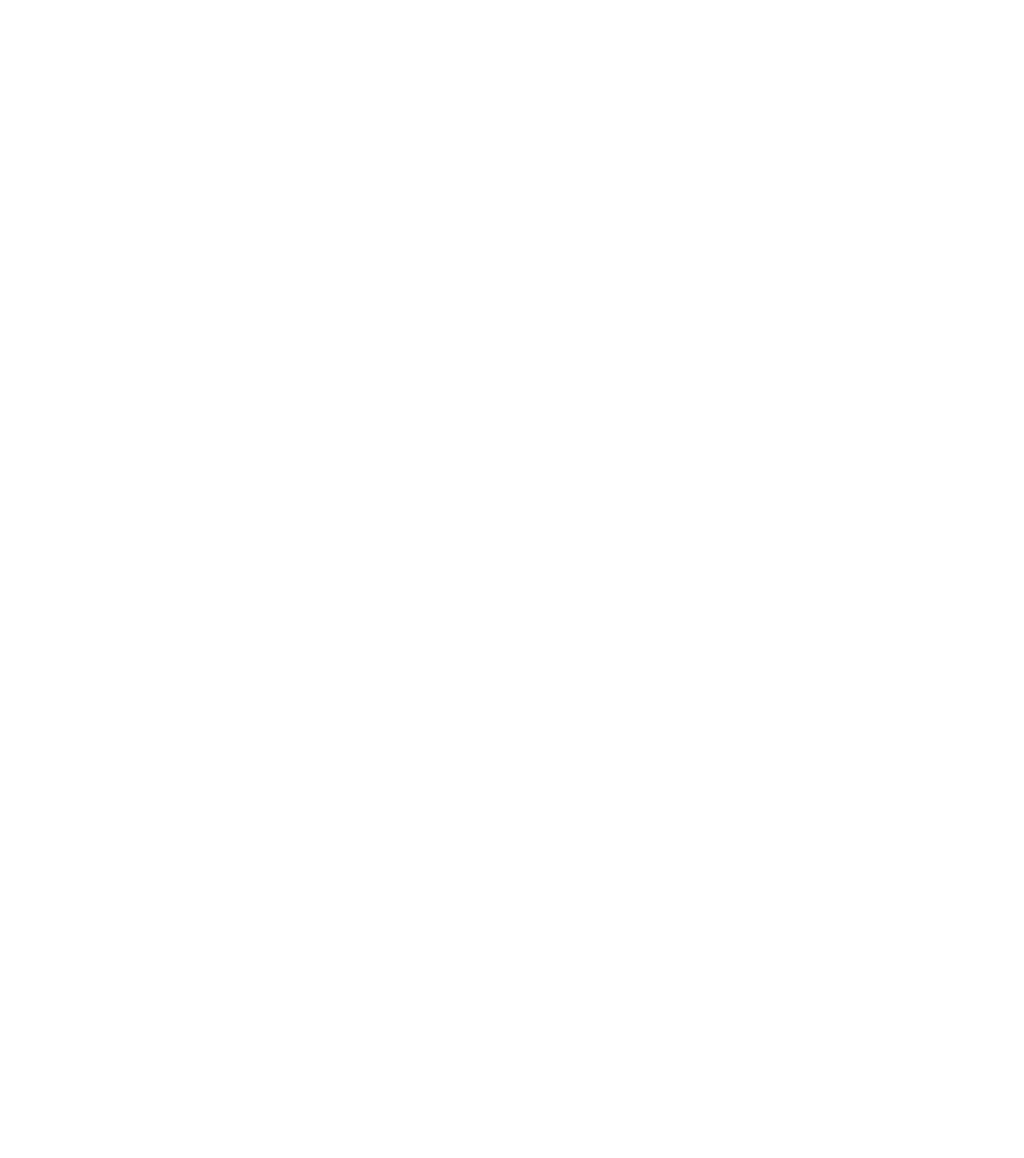
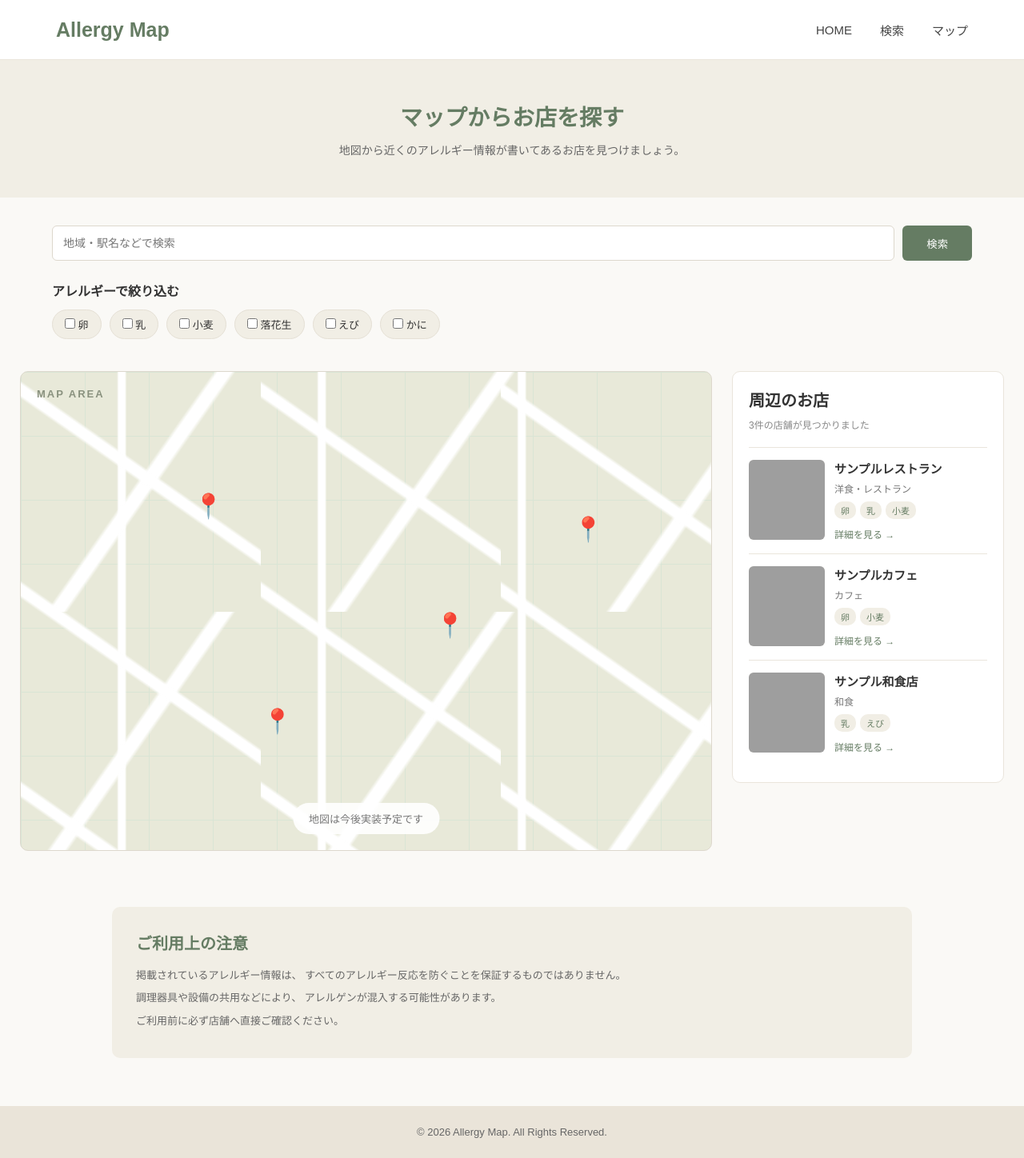
Before and after one commit to nkm-86/allergy-map, a PHP site: page /map.html in a window 1280 px wide. Before the commit the page is empty. Shown: the whole page at 80% size. Before the commit the page ends 800 px from the top, so only its background shows below. Run offline with PHP 8.4, Linux system fonts and the light colour scheme; grey boxes are pictures that could not be loaded.

Commit message:
map仮のひな形作成

```diff
--- a/css/map.css
+++ b/css/map.css
@@ -0,0 +1,368 @@
+
+/* =========================
+   ページタイトル
+========================= */
+
+.map-hero {
+    padding: 50px 20px;
+    text-align: center;
+    background-color: #F1EEE5;
+}
+
+.map-hero h2 {
+    color: #657C63;
+    font-size: 28px;
+    margin-bottom: 12px;
+}
+
+.map-hero p {
+    color: #666666;
+    font-size: 14px;
+}
+
+
+/* =========================
+   検索エリア
+========================= */
+
+.map-search-section {
+    max-width: 1200px;
+    margin: 35px auto;
+    padding: 0 25px;
+}
+
+.map-search-box {
+    display: flex;
+    gap: 10px;
+    margin-bottom: 25px;
+}
+
+.map-search-box input {
+    flex: 1;
+    padding: 13px;
+    border: 1px solid #DDD8CD;
+    border-radius: 6px;
+    font-size: 14px;
+}
+
+.map-search-box button {
+    padding: 0 30px;
+    border: none;
+    border-radius: 6px;
+    background-color: #657C63;
+    color: white;
+    cursor: pointer;
+}
+
+.map-search-box button:hover {
+    background-color: #50664F;
+}
+
+
+/* =========================
+   アレルギーフィルター
+========================= */
+
+.map-filter h3 {
+    font-size: 16px;
+    margin-bottom: 12px;
+}
+
+.map-filter-list {
+    display: flex;
+    flex-wrap: wrap;
+    gap: 10px;
+}
+
+.map-filter-list label {
+    padding: 8px 15px;
+    background-color: #F1EEE5;
+    border: 1px solid #E5E0D5;
+    border-radius: 20px;
+    font-size: 13px;
+    cursor: pointer;
+}
+
+.map-filter-list input {
+    accent-color: #657C63;
+}
+
+
+/* =========================
+   マップ・店舗一覧
+========================= */
+
+.map-content {
+    max-width: 1400px;
+    margin: 40px auto 70px;
+    padding: 0 25px;
+
+    display: grid;
+    grid-template-columns: 1fr 340px;
+    gap: 25px;
+    align-items: start;
+}
+
+
+/* =========================
+   地図エリア（仮）
+========================= */
+
+.map-area {
+    width: 100%;
+}
+
+.map-placeholder {
+    position: relative;
+    width: 100%;
+    height: 600px;
+    overflow: hidden;
+    border: 1px solid #DDD8CD;
+    border-radius: 10px;
+
+    /* 仮の地図背景 */
+    background-color: #E8E9D9;
+
+    background-image:
+        linear-gradient(35deg, transparent 47%, #FFFFFF 48%, #FFFFFF 51%, transparent 52%),
+        linear-gradient(125deg, transparent 43%, #FFFFFF 44%, #FFFFFF 47%, transparent 48%),
+        linear-gradient(90deg, transparent 48%, #FFFFFF 49%, #FFFFFF 52%, transparent 53%),
+        linear-gradient(#D9E5D5 1px, transparent 1px),
+        linear-gradient(90deg, #D9E5D5 1px, transparent 1px);
+
+    background-size:
+        300px 250px,
+        350px 300px,
+        250px 250px,
+        80px 80px,
+        80px 80px;
+}
+
+
+/* 地図タイトル */
+
+.map-placeholder-text {
+    position: absolute;
+    top: 20px;
+    left: 20px;
+    color: #89917E;
+    font-size: 13px;
+    font-weight: bold;
+    letter-spacing: 2px;
+}
+
+
+/* 店舗マーカー */
+
+.map-pin {
+    position: absolute;
+    font-size: 30px;
+    cursor: pointer;
+    transition: transform 0.2s;
+}
+
+.map-pin:hover {
+    transform: scale(1.3);
+}
+
+.pin-1 {
+    top: 25%;
+    left: 25%;
+}
+
+.pin-2 {
+    top: 50%;
+    left: 60%;
+}
+
+.pin-3 {
+    top: 70%;
+    left: 35%;
+}
+
+.pin-4 {
+    top: 30%;
+    left: 80%;
+}
+
+
+/* 仮表示メッセージ */
+
+.map-message {
+    position: absolute;
+    bottom: 20px;
+    left: 50%;
+    transform: translateX(-50%);
+    padding: 10px 20px;
+    background-color: rgba(255, 255, 255, 0.9);
+    border-radius: 20px;
+    color: #777777;
+    font-size: 13px;
+    white-space: nowrap;
+}
+
+
+/* =========================
+   周辺店舗一覧
+========================= */
+
+.map-restaurant-list {
+    padding: 20px;
+    background-color: #FFFFFF;
+    border: 1px solid #EAE5DC;
+    border-radius: 10px;
+}
+
+.map-restaurant-list h3 {
+    font-size: 20px;
+    margin-bottom: 8px;
+}
+
+.result-count {
+    margin-bottom: 20px;
+    color: #888888;
+    font-size: 12px;
+}
+
+
+/* 店舗カード */
+
+.map-restaurant-card {
+    display: flex;
+    gap: 12px;
+    padding: 15px 0;
+    border-top: 1px solid #EAE5DC;
+}
+
+
+/* 店舗画像 */
+
+.map-restaurant-image {
+    flex-shrink: 0;
+    width: 95px;
+    height: 100px;
+    background-color: #F1EEE5;
+    border-radius: 6px;
+    overflow: hidden;
+}
+
+.map-restaurant-image img {
+    width: 100%;
+    height: 100%;
+    object-fit: cover;
+}
+
+
+/* 店舗情報 */
+
+.map-restaurant-info {
+    flex: 1;
+    min-width: 0;
+}
+
+.map-restaurant-info h4 {
+    margin-bottom: 6px;
+    font-size: 15px;
+}
+
+.map-restaurant-info p {
+    margin-bottom: 8px;
+    color: #777777;
+    font-size: 12px;
+}
+
+
+/* アレルギー表示 */
+
+.map-allergy-info {
+    display: flex;
+    flex-wrap: wrap;
+    gap: 5px;
+    margin-bottom: 10px;
+}
+
+.map-allergy-info span {
+    padding: 3px 8px;
+    background-color: #F1EEE5;
+    border-radius: 10px;
+    color: #657C63;
+    font-size: 11px;
+}
+
+
+/* 詳細リンク */
+
+.map-restaurant-info a {
+    color: #657C63;
+    font-size: 12px;
+    text-decoration: none;
+}
+
+.map-restaurant-info a:hover {
+    text-decoration: underline;
+}
+
+/* =========================
+   注意事項
+========================= */
+
+.notice-section {
+    max-width: 1000px;
+    margin: 60px auto;
+    padding: 30px;
+    background-color: #F1EEE5;
+    border-radius: 10px;
+}
+
+.notice-section h2 {
+    font-size: 20px;
+    color: #657C63;
+    margin-bottom: 15px;
+}
+
+.notice-section p {
+    font-size: 13px;
+    line-height: 1.8;
+    color: #666666;
+    margin-bottom: 5px;
+}
+
+/* =========================
+   スマホ対応
+========================= */
+
+@media screen and (max-width: 768px) {
+
+    .map-hero {
+        padding: 40px 15px;
+    }
+
+    .map-hero h2 {
+        font-size: 23px;
+    }
+
+    .map-search-section {
+        margin: 25px auto;
+        padding: 0 15px;
+    }
+
+    .map-content {
+        display: flex;
+        flex-direction: column;
+        margin: 25px auto 40px;
+        padding: 0 15px;
+    }
+
+    .map-area {
+        width: 100%;
+    }
+
+    .map-placeholder {
+        height: 400px;
+    }
+
+    .map-restaurant-list {
+        width: 100%;
+    }
+
+}
--- a/index.html
+++ b/index.html
@@ -81,7 +81,13 @@
         ========================== -->
         <section class="search-section" id="search">
 
+        <div class="search-heading">
             <h2>お店を探す</h2>
+            <p>アレルギー情報をもとに、安心してお店を選ぶことができます。</p>
+            <a href="map.html" class="map-search-link">
+                <span>📍</span> マップで探す
+            </a>
+        </div>
 
             <!-- 店舗名・地域検索 -->
             <div class="search-box">
--- a/map.html
+++ b/map.html
@@ -0,0 +1,254 @@
+
+<!DOCTYPE html>
+<html lang="ja">
+
+<head>
+    <meta charset="UTF-8">
+    <meta name="viewport" content="width=device-width, initial-scale=1.0">
+
+    <title>マップから探す | Allergy Map</title>
+
+    <link rel="stylesheet" href="css/common.css">
+    <link rel="stylesheet" href="css/map.css">
+</head>
+
+<body>
+
+    <!-- =========================
+         ヘッダー
+    ========================== -->
+    <header class="header">
+        <div class="header-inner">
+
+            <h1 class="logo">
+                <a href="index.html">Allergy Map</a>
+            </h1>
+
+            <nav class="navigation">
+                <a href="index.html">HOME</a>
+                <a href="index.html#search">検索</a>
+                <a href="map.html">マップ</a>
+            </nav>
+
+        </div>
+    </header>
+
+
+    <main>
+
+        <!-- =========================
+             ページタイトル
+        ========================== -->
+        <section class="map-hero">
+            <h2>マップからお店を探す</h2>
+            <p>地図から近くのアレルギー情報が書いてあるお店を見つけましょう。</p>
+        </section>
+
+
+        <!-- =========================
+             検索・絞り込み
+        ========================== -->
+        <section class="map-search-section">
+
+            <div class="map-search-box">
+                <input
+                    type="text"
+                    placeholder="地域・駅名などで検索"
+                    aria-label="地域や駅名で検索"
+                >
+
+                <button type="button">検索</button>
+            </div>
+
+            <div class="map-filter">
+
+                <h3>アレルギーで絞り込む</h3>
+
+                <div class="map-filter-list">
+
+                    <label>
+                        <input type="checkbox" value="egg"> 卵
+                    </label>
+
+                    <label>
+                        <input type="checkbox" value="milk"> 乳
+                    </label>
+
+                    <label>
+                        <input type="checkbox" value="wheat"> 小麦
+                    </label>
+
+                    <label>
+                        <input type="checkbox" value="peanut"> 落花生
+                    </label>
+
+                    <label>
+                        <input type="checkbox" value="shrimp"> えび
+                    </label>
+
+                    <label>
+                        <input type="checkbox" value="crab"> かに
+                    </label>
+
+                </div>
+
+            </div>
+
+        </section>
+
+
+        <!-- =========================
+             マップ・店舗一覧
+        ========================== -->
+        <section class="map-content">
+
+            <!-- 地図 -->
+            <div class="map-area">
+
+                <div class="map-placeholder">
+
+                    <p class="map-placeholder-text">
+                        MAP AREA
+                    </p>
+
+                    <!-- 店舗マーカー（仮） -->
+                    <span class="map-pin pin-1">📍</span>
+                    <span class="map-pin pin-2">📍</span>
+                    <span class="map-pin pin-3">📍</span>
+                    <span class="map-pin pin-4">📍</span>
+
+                    <div class="map-message">
+                        地図は今後実装予定です
+                    </div>
+
+                </div>
+
+            </div>
+
+
+            <!-- 店舗一覧 -->
+            <aside class="map-restaurant-list">
+
+                <h3>周辺のお店</h3>
+
+                <p class="result-count">
+                    3件の店舗が見つかりました
+                </p>
+
+
+                <!-- 店舗カード1 -->
+                <article class="map-restaurant-card">
+
+                    <div class="map-restaurant-image">
+                        <img src="images/restaurant1.jpg" alt="レストランの外観">
+                    </div>
+
+                    <div class="map-restaurant-info">
+
+                        <h4>サンプルレストラン</h4>
+
+                        <p>洋食・レストラン</p>
+
+                        <div class="map-allergy-info">
+                            <span>卵</span>
+                            <span>乳</span>
+                            <span>小麦</span>
+                        </div>
+
+                        <a href="detail.html">詳細を見る →</a>
+
+                    </div>
+
+                </article>
+
+
+                <!-- 店舗カード2 -->
+                <article class="map-restaurant-card">
+
+                    <div class="map-restaurant-image">
+                        <img src="images/restaurant2.jpg" alt="カフェの店内">
+                    </div>
+
+                    <div class="map-restaurant-info">
+
+                        <h4>サンプルカフェ</h4>
+
+                        <p>カフェ</p>
+
+                        <div class="map-allergy-info">
+                            <span>卵</span>
+                            <span>小麦</span>
+                        </div>
+
+                        <a href="detail.html">詳細を見る →</a>
+
+                    </div>
+
+                </article>
+
+
+                <!-- 店舗カード3 -->
+                <article class="map-restaurant-card">
+
+                    <div class="map-restaurant-image">
+                        <img src="images/restaurant3.jpg" alt="和食店の料理">
+                    </div>
+
+                    <div class="map-restaurant-info">
+
+                        <h4>サンプル和食店</h4>
+
+                        <p>和食</p>
+
+                        <div class="map-allergy-info">
+                            <span>乳</span>
+                            <span>えび</span>
+                        </div>
+
+                        <a href="detail.html">詳細を見る →</a>
+
+                    </div>
+
+                </article>
+
+            </aside>
+
+        </section>
+
+         <!-- =========================
+             注意事項
+        ========================== -->
+        <section class="notice-section">
+
+            <h2>ご利用上の注意</h2>
+
+            <p>
+                掲載されているアレルギー情報は、
+                すべてのアレルギー反応を防ぐことを保証するものではありません。
+            </p>
+
+            <p>
+                調理器具や設備の共用などにより、
+                アレルゲンが混入する可能性があります。
+            </p>
+
+            <p>
+                ご利用前に必ず店舗へ直接ご確認ください。
+            </p>
+
+        </section>
+
+    </main>
+
+
+    <!-- =========================
+         フッター
+    ========================== -->
+    <footer class="footer">
+
+        <p>&copy; 2026 Allergy Map. All Rights Reserved.</p>
+    </footer>
+
+    <script src="js/common.js"></script>
+</body>
+</html>
```
Also changed, not shown: css/index.css (+45 -0 lines).
